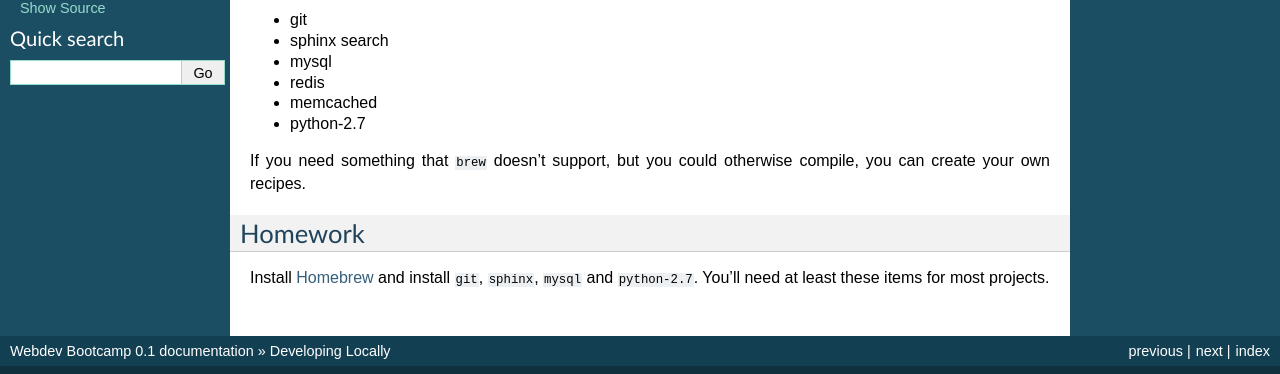
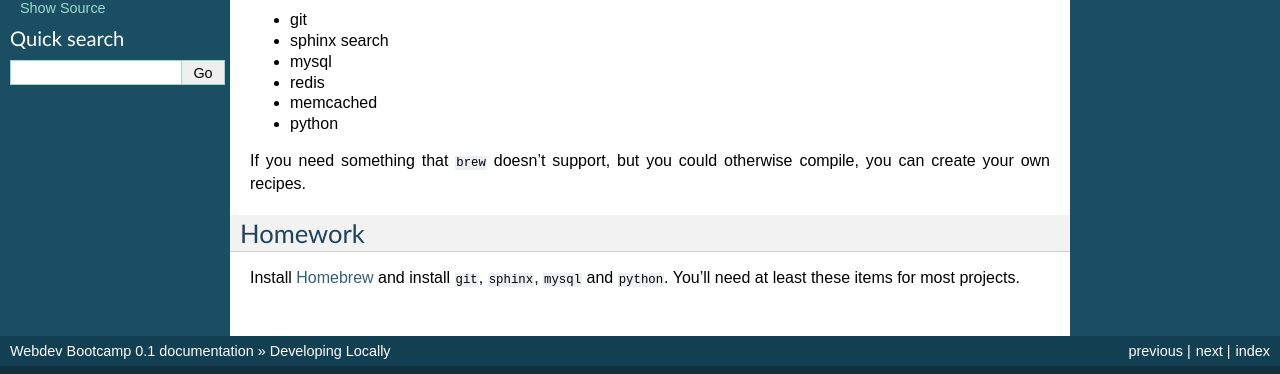
Before and after one commit to mozilla/webdev-bootcamp, a Sphinx documentation site: the page built from docs/localdev.rst, in a window 1280 px wide. Shown: the part 272-646 px from the top of the page. Built offline with Sphinx 7.4.7, drawn with Linux system fonts in a browser that asks for light colours; pages that are not in the unit, such as notebooks, are missing from menus.

Commit message:
Update Homebrew python package names
Python 2.7 is just "python" in Homebrew.

```diff
--- a/docs/localdev.rst
+++ b/docs/localdev.rst
@@ -25,7 +25,7 @@ Almost all the required development tools can be acquired via ``brew``:
 * mysql
 * redis
 * memcached
-* python-2.7
+* python
 
 If you need something that ``brew`` doesn't support, but you could otherwise
 compile, you can create your own recipes.
@@ -38,6 +38,6 @@ Homework
 --------
 
 Install Homebrew_ and
-install ``git``, ``sphinx``, ``mysql`` and ``python-2.7``.
+install ``git``, ``sphinx``, ``mysql`` and ``python``.
 You'll need at least these items
 for most projects.
```
